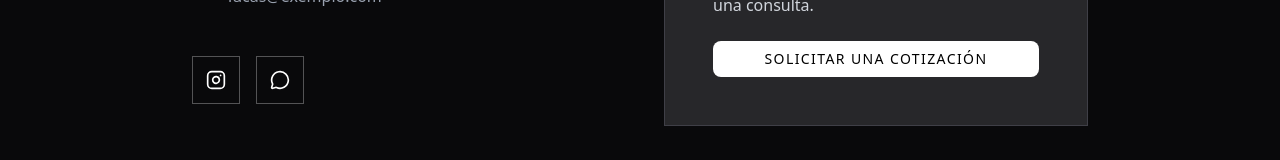
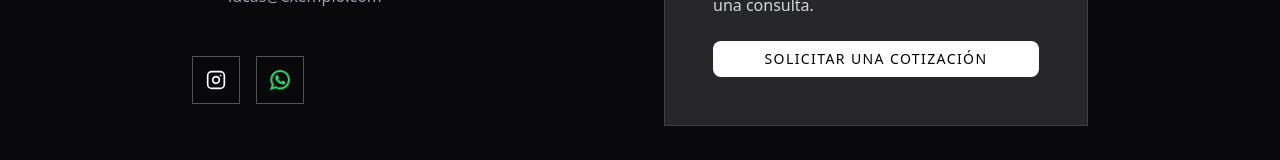
Before and after one commit to wendryuslima/lucas-tatto, a Next.js app: page / in a window 1280 px wide. Shown: the part 6849-7009 px from the top of the page. Built offline with nearby package versions, Linux system fonts and the light colour scheme.

Commit message:
refactor: add contact whatsapp

```diff
--- a/app/_components/contact.tsx
+++ b/app/_components/contact.tsx
@@ -1,6 +1,7 @@
 "use client";
 
-import { Instagram, Mail, MapPin, MessageCircle } from "lucide-react";
+import Image from "next/image";
+import { Instagram, Mail, MapPin } from "lucide-react";
 import { motion } from "motion/react";
 import { Button } from "@/components/ui/button";
 import { translations } from "@/lib/translations";
@@ -76,7 +77,13 @@ const Contact = () => {
                 rel="noopener noreferrer"
                 className="w-12 h-12 border border-white/30 flex items-center justify-center hover:bg-white hover:text-black transition-all duration-300"
               >
-                <MessageCircle size={20} />
+                <Image
+                  src="/whatsapp-icon.svg"
+                  alt="WhatsApp"
+                  width={20}
+                  height={20}
+                  className="w-5 h-5"
+                />
               </a>
             </div>
           </motion.div>
```
